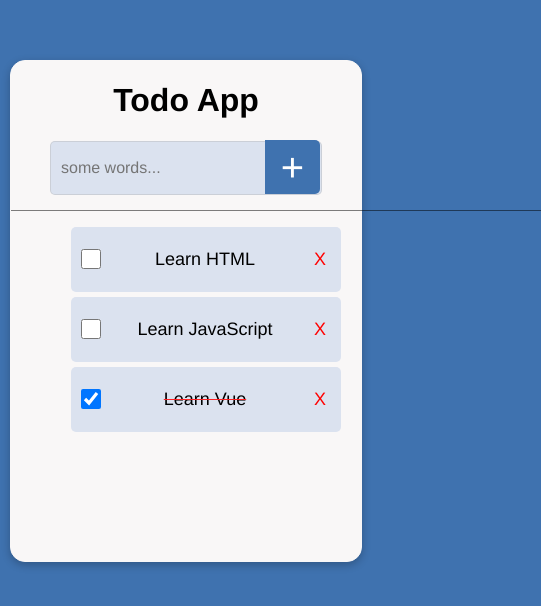
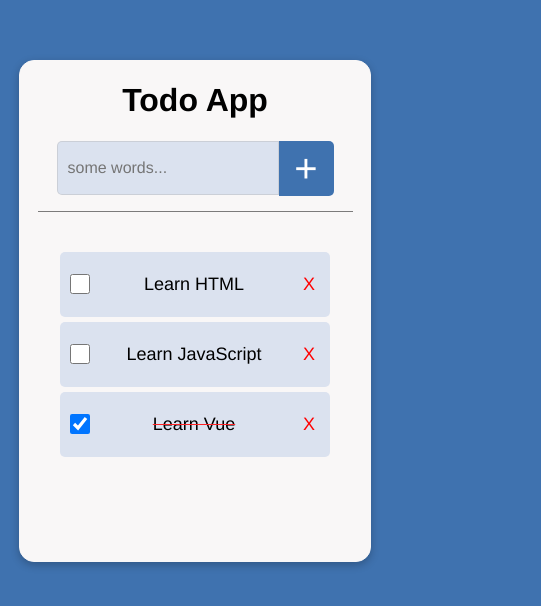
Before and after one commit to denizyoldas/vue-todo-app, a Vue app: page / in a window 390 px wide. Shown: the top 606 px of the page, 541 px wide, since content can reach past the window. Built offline with nearby package versions, Linux system fonts and the light colour scheme.

Commit message:
media query fix

```diff
--- a/src/App.vue
+++ b/src/App.vue
@@ -44,7 +44,13 @@ body {
 
 @media only screen and (max-width: 600px) {
   .line {
-    left: 285px;
+    width: 285px;
+  }
+
+  #app {
+    display: flex;
+    align-items: center;
+    justify-content: center;
   }
 }
 </style>
--- a/src/components/AddTodo.vue
+++ b/src/components/AddTodo.vue
@@ -50,7 +50,7 @@ export default {
 }
 
 .add-wrapper input[type="text"] {
-  border-radius: 5px;
+  border-radius: 5px 0 0 5px;
   border: 1px solid rgba(177, 177, 177, 0.4);
   padding: 10px;
   width: 250px;
@@ -67,19 +67,21 @@ export default {
   color: #fff;
   border: none;
   font-size: 40px;
-  position: absolute;
   width: 55px;
-  height: 54px;
+  height: 55px;
   border-top-right-radius: 5px;
   border-bottom-right-radius: 5px;
-  left: 850.69px;
-  top: 139.6px;
   cursor: pointer;
 }
 
 @media only screen and (max-width: 600px) {
+  .add-wrapper input[type="text"] {
+    width: 200px;
+  }
+
   .success-button {
-    left: 265px;
+    width: 55px;
+    height: 55px;
   }
 }
 </style>
--- a/src/components/MainLayout.vue
+++ b/src/components/MainLayout.vue
@@ -44,7 +44,7 @@ export default {};
   .card {
     width: 350px;
     height: 500px;
-    margin: 10px;
+    /* margin: 10px; */
   }
 }
 </style>
--- a/src/components/TodoList.vue
+++ b/src/components/TodoList.vue
@@ -1,15 +1,13 @@
 <template>
   <div class="list">
-    <ul>
-      <li v-for="todo in todos" :key="todo.id">
     <TodoItem
+      v-for="todo in todos"
+      :key="todo.id"
       :text="todo.text"
       :id="todo.id"
       :done="todo.done"
       @removeTodo="(e) => removeTodo(e)"
     />
-      </li>
-    </ul>
   </div>
 </template>
 
@@ -30,28 +28,27 @@ export default {
 
 <style scoped>
 .list {
-  padding: 0px 20px;
+  padding-top: 15px;
+  height: 260px;
+  overflow-y: auto;
+  scroll-snap-type: y mandatory;
+  display: flex;
+  flex-direction: column;
+  justify-content: center;
+  align-items: center;
 }
 
-.list ul {
-  height: 260px;
-  overflow-y: auto;
-  text-decoration: none;
-  scroll-snap-type: y mandatory;
-  list-style: none;
-}
-
-.list ul li {
+.list TodoItem {
   scroll-snap-align: start;
 }
 
-.list ul::-webkit-scrollbar {
+.list::-webkit-scrollbar {
   width: 2px;
   background-color: transparent;
   border-radius: 0;
 }
 
-.list ul::-webkit-scrollbar-thumb {
+.list::-webkit-scrollbar-thumb {
   width: 10px;
   border-radius: 6px;
   background-color: #54bab9;
```
Lines whose indentation alone changed are shown as unchanged.
